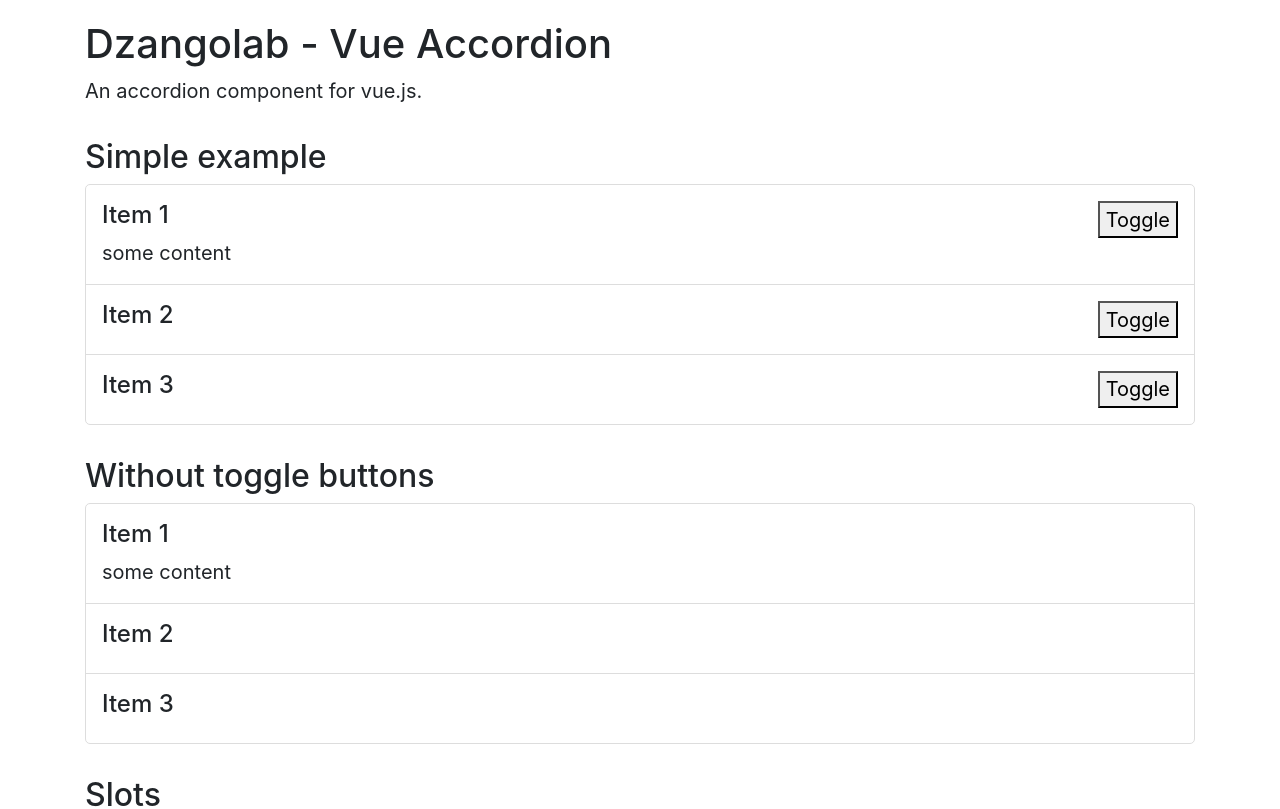
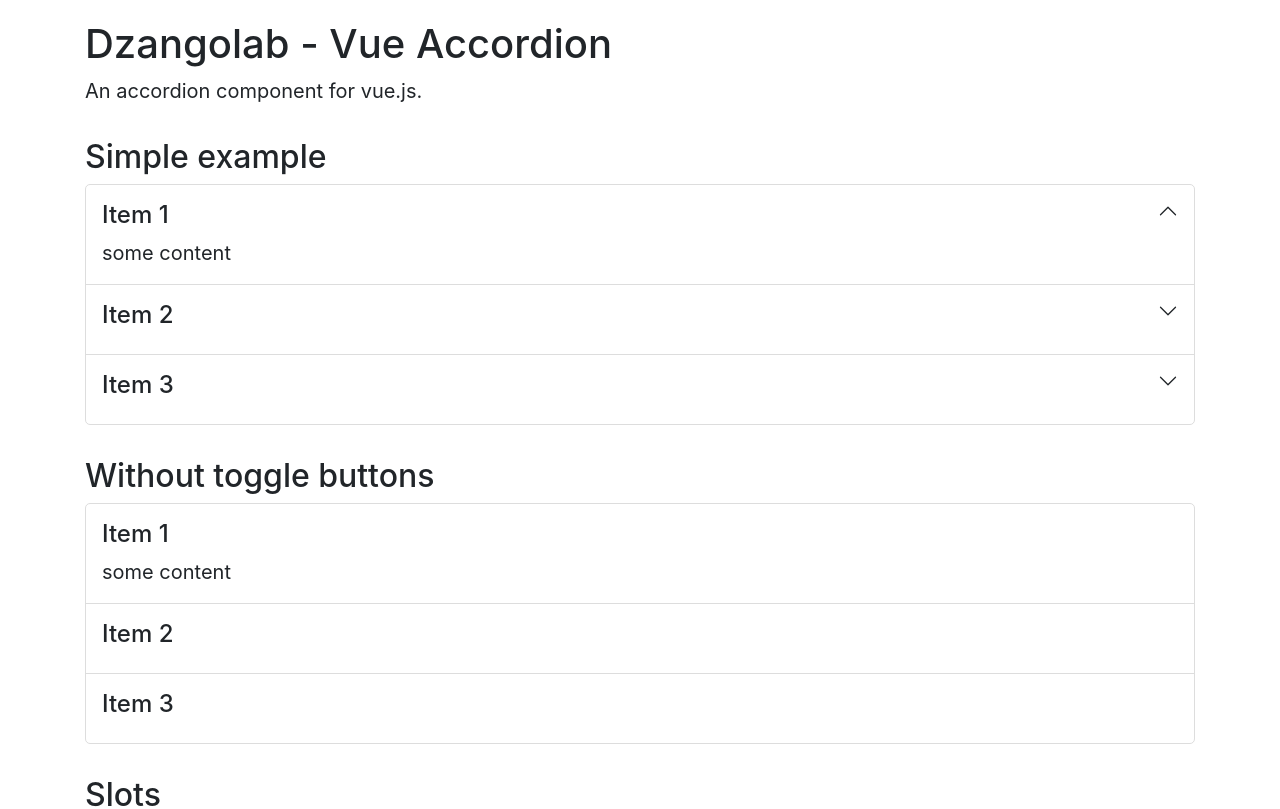
Before and after one commit to dzangolab/vue-accordion, a Vue app: page / in a window 1280 px wide. Shown: the top 809 px of the page. Built offline with nearby package versions, Linux system fonts and the light colour scheme; the HTML template or start-up script is replaced by a standard one.

Commit message:
feat: display chevronup and chevrondown icon as toggle button

```diff
--- a/src/App.vue
+++ b/src/App.vue
@@ -30,14 +30,6 @@
         >
           <template v-slot:title="{item}">
             <h4>{{ item.title }}</h4>
-          </template>
-          <template v-slot:toggle="{active}">
-            <svg v-if="active" class="bi bi-chevron-up" width="1em" height="1em" viewBox="0 0 16 16" fill="currentColor" xmlns="http://www.w3.org/2000/svg">
-              <path fill-rule="evenodd" d="M7.646 4.646a.5.5 0 01.708 0l6 6a.5.5 0 01-.708.708L8 5.707l-5.646 5.647a.5.5 0 01-.708-.708l6-6z" clip-rule="evenodd"/>
-            </svg>
-            <svg v-else class="bi bi-chevron-down" width="1em" height="1em" viewBox="0 0 16 16" fill="currentColor" xmlns="http://www.w3.org/2000/svg">
-              <path fill-rule="evenodd" d="M1.646 4.646a.5.5 0 01.708 0L8 10.293l5.646-5.647a.5.5 0 01.708.708l-6 6a.5.5 0 01-.708 0l-6-6a.5.5 0 010-.708z" clip-rule="evenodd"/>
-            </svg>
           </template>
           <template v-slot:content="{index, item}">
             <div><span>{{ index + 1 }}.</span> {{ item.content }}</div>
--- /dev/null
+++ b/src/components/Accordion/ChevronDown.vue
@@ -0,0 +1,11 @@
+<template>
+  <svg width="1em" height="1em" viewBox="0 0 16 16" fill="currentColor" xmlns="http://www.w3.org/2000/svg">
+    <path fill-rule="evenodd" d="M1.646 4.646a.5.5 0 01.708 0L8 10.293l5.646-5.647a.5.5 0 01.708.708l-6 6a.5.5 0 01-.708 0l-6-6a.5.5 0 010-.708z" clip-rule="evenodd"/>
+  </svg>
+</template>
+
+<script>
+export default {
+  name: 'ChevronDown'
+}
+</script>
--- /dev/null
+++ b/src/components/Accordion/ChevronUp.vue
@@ -0,0 +1,11 @@
+<template>
+  <svg width="1em" height="1em" viewBox="0 0 16 16" fill="currentColor" xmlns="http://www.w3.org/2000/svg">
+    <path fill-rule="evenodd" d="M7.646 4.646a.5.5 0 01.708 0l6 6a.5.5 0 01-.708.708L8 5.707l-5.646 5.647a.5.5 0 01-.708-.708l6-6z" clip-rule="evenodd"/>
+  </svg>
+</template>
+
+<script>
+export default {
+  name: 'ChevronUp'
+}
+</script>
--- a/src/components/Accordion/Index.vue
+++ b/src/components/Accordion/Index.vue
@@ -22,7 +22,8 @@
           name="toggle"
           v-bind:active="isActive(index)"
         >
-          <button class="c-accordion__toggle">{{ toggleLabel }}</button>
+          <ChevronUp v-if="isActive(index)" />
+          <ChevronDown v-else />
         </slot>
       </template>
 
@@ -40,12 +41,16 @@
 </template>
 
 <script>
+import ChevronDown from './ChevronDown'
+import ChevronUp from './ChevronUp'
 import Item from './Item'
 
 import '@/assets/scss/accordion.scss'
 
 export default {
   components: {
+    ChevronDown,
+    ChevronUp,
     Item
   },
 
@@ -96,10 +101,6 @@
     showToggle: {
       default: true,
       type: Boolean
-    },
-    toggleLabel: {
-      default: 'Toggle',
-      type: String
     }
   }
 }
```
